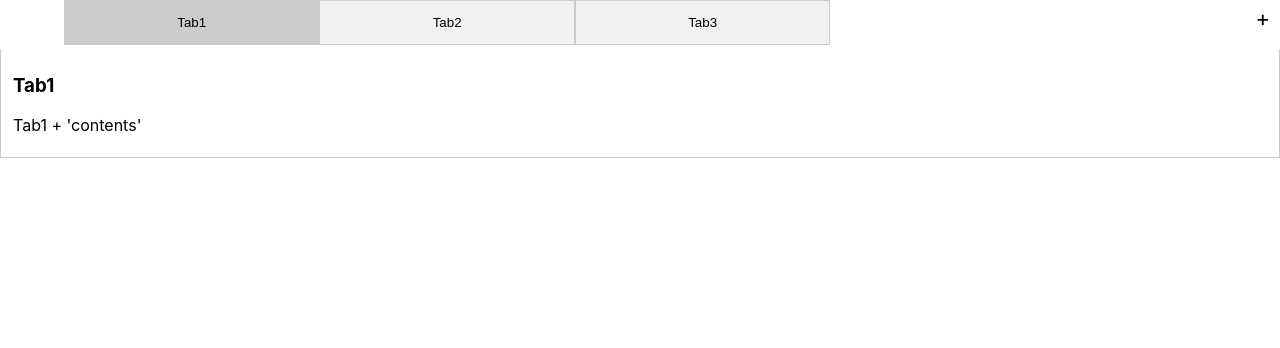
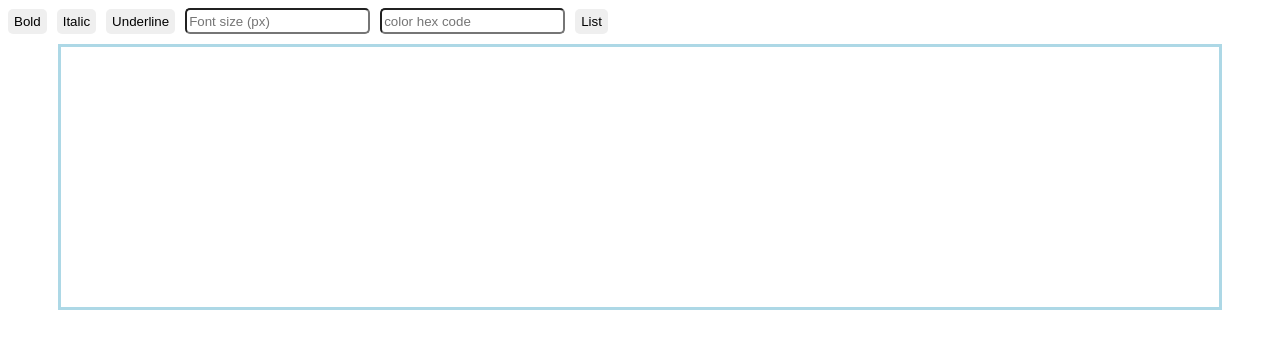
Before and after one commit to akansha0412/my-app-cats, a React (Create React App) app: page / in a window 1280 px wide. Shown: the top 348 px of the page. Built offline with nearby package versions, Linux system fonts and the light colour scheme.

Commit message:
Text Editor changes

```diff
--- a/src/App.css
+++ /dev/null
@@ -1,135 +0,0 @@
-.App {
-  text-align: center;
-}
-
-.App-logo {
-  animation: App-logo-spin infinite 20s linear;
-  height: 40vmin;
-  pointer-events: none;
-}
-
-.App-header {
-  background-color: #282c34;
-  min-height: 100vh;
-  display: flex;
-  flex-direction: column;
-  align-items: center;
-  justify-content: center;
-  font-size: calc(10px + 2vmin);
-  color: white;
-}
-
-.App-link {
-  color: #61dafb;
-}
-
-@keyframes App-logo-spin {
-  from {
-    transform: rotate(0deg);
-  }
-  to {
-    transform: rotate(360deg);
-  }
-}
-.row {
-  display: -ms-flexbox; /* IE 10 */
-  display: flex;
-  -ms-flex-wrap: wrap; /* IE 10 */
-  flex-wrap: wrap;
-  padding: 0 4px;
-  float:left;
-  width:50%;
-}
-
-/* Create two equal columns that sits next to each other */
-.column {
-  -ms-flex: 50%; /* IE 10 */
-  flex: 50%;
-  padding: 0 4px;
-}
-
-.column img {
-  margin-top: 8px;
-  vertical-align: middle;
-  width : 100px;
-  height : 100px;
-}
-.grid-container {
-  display: grid;
-  grid-template-columns: auto auto auto;
-  padding: 10px;
-  width: 0%;
-}
-.grid-item {
-  border: 1px solid #2196F3;
-  padding: 20px;
-  height: 50px;
-    width: 150px;
-}
-
-
-
-
-.tab {
-  overflow: hidden;
-  border: 1px solid #ccc;
-  background-color: #f1f1f1;
-  display: inline-block;
-  position: relative;
-  width: 22%;
-}
-
-/* Style the buttons that are used to open the tab content */
-.tab button {
-  background-color: inherit;
-  float: left;
-  border: none;
-  outline: none;
-  cursor: pointer;
-  padding: 14px 16px;
-  transition: 0.3s;
-  width:100%;
-}
-
-/* Change background color of buttons on hover */
-.tab:hover {
-  background-color: #ddd;
-
-}
-.tab:hover span {
-  display: inline-block;
-
-}
-
-/* Create an active/current tablink class */
-.tab button.active {
-  background-color: #ccc;
-}
-
-/* Style the tab content */
-.tabcontent {
-  display: none;
-  padding: 6px 12px;
-  border: 1px solid #ccc;
-  border-top: none;
-}
-.tabDiv{
-  overflow: auto;
-  white-space: nowrap;
-  width:90%;
-  margin: auto;
-}
-.addicn{
-  position: fixed;
-    top: 5px;
-    right: 10px;
-    cursor: pointer;
-    font-size: 22px;
-}
-.cancel{
-  position: absolute;
-    top: -5px;
-    right: 10px;
-    cursor: pointer;
-    display: none;
-}
--- a/src/App.js
+++ b/src/App.js
@@ -1,93 +1,10 @@
-import React, { Component } from 'react';
+import RichTextEditor from "./RichTextEditor.js";
+import React from "react";
 
-
-import './App.css';
-class App extends React.Component {
-  constructor(props) {
-    super(props);
-    this.state = {
-      tabs:['Tab1','Tab2','Tab3'],
-      cnt:3
-    };
-  }
-
-componentDidMount(){
-  document.getElementById('Tab1').style.display = "block";
-  document.querySelector('[tabkey="0"]').className += " active";
+export default function App() {
+  return (
+    <div className="App">
+      <RichTextEditor />
+    </div>
+  )
 }
-
-    openCity = (evt, cityName)=> {
-  var i, tabcontent, tablinks;
-  tabcontent = document.getElementsByClassName("tabcontent");
-  for (i = 0; i < tabcontent.length; i++) {
-    tabcontent[i].style.display = "none";
-  }
-  tablinks = document.getElementsByClassName("tablinks");
-  for (i = 0; i < tablinks.length; i++) {
-    tablinks[i].className = tablinks[i].className.replace(" active", "");
-  }
-  document.getElementById(cityName).style.display = "block";
-  evt.currentTarget.className += " active";
-}
-  addTab = ()=>{
-    this.state.cnt++;
-    const tabName = 'Tab'+this.state.cnt;
-      this.state.tabs.push(tabName)
-    this.setState({tabs:this.state.tabs})
-  }
-  removeTab = (e)=>{
-
-const index = this.state.tabs.indexOf(e.target.getAttribute('tabname'));
-if (index > -1) {
-  this.state.tabs.splice(index, 1);
-  this.setState({tabs:this.state.tabs})
-}
-}
-onMousedown= (e)=>{
-  this.mouseDownTab = e.target.getAttribute('tabkey')
-}
-
-// onMousemove= (e)=>{
-//   console.log(e.target)
-// }
-
-swapItems = (arr,a, b) =>{
-      var temp = arr[a];
-  arr[a] = arr[b];
-  arr[b] = temp;
-  return arr;
-}
-onMouseup= (e)=>{
-  let tabs = this.state.tabs;
-   this.swapItems(tabs,this.mouseDownTab,e.target.getAttribute('tabkey'))
-    this.setState({tabs:tabs})
-}
-
-  render() {
-    const tabs = this.state.tabs;
-    return(
-      <React.Fragment>
-      <div className="tabDiv">
-      {tabs.map((tab, i) => (
-
-<div className="tab"  onMouseDown={this.onMousedown} onMouseUp={this.onMouseup}>
-  <button tabkey={i} className="tablinks" onClick={(e)=>this.openCity(e, tab)}>{tab}</button>
-  <span tabname={tab} className='cancel' onClick={(e)=>{this.removeTab(e)}}>x</span>
-</div>
-))}
-      </div>
-      <div className='addicn' onClick={this.addTab}> + </div>
-      <div>
-      {tabs.map((tab, i) => (
-        <div id={tab} className="tabcontent">
-  <h3>{tab}</h3>
-  <p>{tab} + 'contents'</p>
-</div> ))}
-</div>
-
-</React.Fragment>
-
-      )
-  }
-}
-export default App;
--- /dev/null
+++ b/src/RichTextEditor.css
@@ -0,0 +1,23 @@
+.editable {
+  width: 90%;
+  min-height: 240px;
+  height: 100%;
+  border: 1px solid #ccc;
+  margin: auto;
+  text-align: left;
+  padding: 10px;
+  border: 3px solid lightblue;
+}
+button,
+input {
+  margin-right: 10px;
+  margin-bottom: 10px;
+  border-radius: 5px;
+}
+button {
+  border: none;
+  height: 25px;
+}
+input {
+  height: 20px;
+}
--- /dev/null
+++ b/src/RichTextEditor.js
@@ -0,0 +1,95 @@
+import "./RichTextEditor.css";
+import React from "react";
+export default class RichTextEditor extends React.Component {
+  state = {
+    style: {},
+    innerStyle: ""
+  };
+  changeText = (type, event) => {
+    var sel = window.getSelection();
+    if (sel.rangeCount && sel.toString()) {
+      var e = document.createElement("span");
+      e.style = this.changeInnerStyle(type, event);
+      e.innerHTML = sel.toString();
+      var range = sel.getRangeAt(0);
+      range.deleteContents();
+      range.insertNode(e);
+    } else {
+      this.changeStyle(type, event);
+    }
+  };
+  changeInnerStyle = (type, event) => {
+    let innerStyle = this.state.innerStyle;
+    if (type === "bold") innerStyle += "font-weight:bold;";
+    if (type === "italic") innerStyle += "font-style:italic";
+    if (type === "underline") innerStyle += "text-decoration:underline";
+    return innerStyle;
+  };
+  changeStyle = (type, event) => {
+    let style = {};
+    if (type === "bold") {
+      const obj = { fontWeight: "bold" };
+      style = { ...this.state.style, ...obj };
+      this.setState({ style });
+    }
+    if (type === "italic") {
+      const obj = { fontStyle: "italic" };
+      style = { ...this.state.style, ...obj };
+      this.setState({ style });
+    }
+    if (type === "underline") {
+      const obj = { textDecoration: "underline" };
+      style = { ...this.state.style, ...obj };
+      this.setState({ style });
+    }
+    if (type === "size") this.changeSize(event);
+    if (type === "color") this.changeColor(event);
+  };
+  changeSize = (event) => {
+    const obj = { fontSize: event.target.value + "px" };
+    let style = { ...this.state.style, ...obj };
+    this.setState({ style });
+  };
+  changeColor = (event) => {
+    const obj = { color: "#" + event.target.value };
+    let style = { ...this.state.style, ...obj };
+    this.setState({ style });
+  };
+  render() {
+    return (
+      <div className="RichTextEditor">
+        <div>
+          <button onClick={(e) => this.changeText("bold", e)}> Bold </button>
+          <button onClick={(e) => this.changeText("italic", e)}>
+            {" "}
+            Italic{" "}
+          </button>
+          <button onClick={(e) => this.changeText("underline", e)}>
+            {" "}
+            Underline{" "}
+          </button>
+          <input
+            onBlur={(e) => this.changeText("size", e)}
+            onFocus={(e) => this.changeText("size", e)}
+            type="number"
+            placeholder="Font size (px)"
+          />
+          <input
+            onBlur={(e) => this.changeText("color", e)}
+            onFocus={(e) => this.changeText("color", e)}
+            type="text"
+            placeholder="color hex code"
+          />
+          <button> List </button>
+        </div>
+        <div>
+          <div
+            style={this.state.style}
+            contenteditable="true"
+            className="editable"
+          ></div>
+        </div>
+      </div>
+    );
+  }
+}
--- a/src/index.js
+++ b/src/index.js
@@ -1,12 +1,13 @@
-import React from 'react';
-import ReactDOM from 'react-dom';
-import './index.css';
-import App from './App';
-import * as serviceWorker from './serviceWorker';
+import { StrictMode } from "react";
+import ReactDOM from "react-dom";
+import React from "react";
 
-ReactDOM.render(<App />, document.getElementById('root'));
+import App from "./App";
 
-// If you want your app to work offline and load faster, you can change
-// unregister() to register() below. Note this comes with some pitfalls.
-// Learn more about service workers: http://bit.ly/CRA-PWA
-serviceWorker.unregister();
+const rootElement = document.getElementById("root");
+ReactDOM.render(
+  <StrictMode>
+    <App />
+  </StrictMode>,
+  rootElement
+);
```
